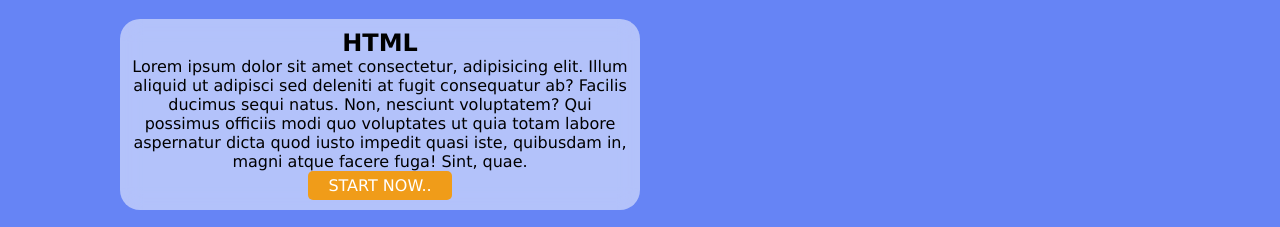
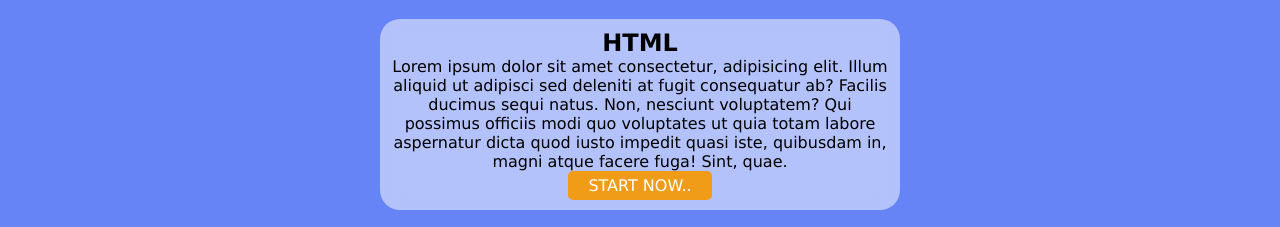
Before and after one commit to sk-fahim-hossain/course-html, a plain HTML site: page index.html in a window 1280 px wide. Shown: the part 659-886 px from the top of the page. Drawn offline with nearby package versions, Linux system fonts and the light colour scheme.

Commit message:
centered card course item

```diff
--- a/style.css
+++ b/style.css
@@ -202,9 +202,9 @@
      background: rgba(255, 255, 255, 0.5);
      -webkit-backdrop-filter: blur(10px);
      backdrop-filter: blur(10px);
-     float: left;
+/*      float: left; */
      width: 500px;
-     margin: 20px;
+     margin: 20px auto;
      padding: 10px;
      border-radius: 20px;
 
```
